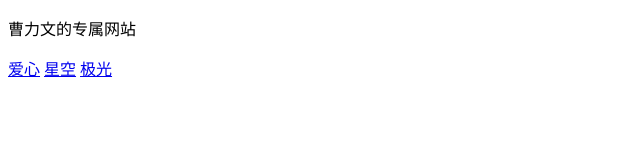
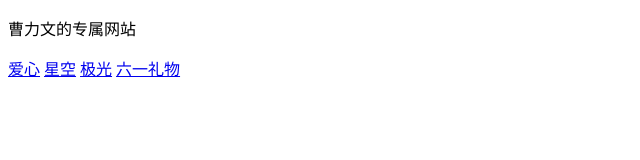
Before and after one commit to yunweiwu/websiteforliwen.github.io, a plain HTML site: page index.html in a window 1280 px wide. Shown: the full height of the page, 0-640 px from the left. Drawn offline with Linux system fonts and the light colour scheme.

Commit message:
Update index.html

```diff
--- a/index.html
+++ b/index.html
@@ -11,5 +11,7 @@
 <a href="https://yunweiwu.github.io/gift.github.io">爱心</a>
 <a href="https://yunweiwu.github.io/sky.github.io">星空</a>
 <a href="https://yunweiwu.github.io/aurora.github.io">极光</a>
+<a href="https://yunweiwu.github.io/61cao.github.io">六一礼物</a>
+
 </body>
 </html>
```
